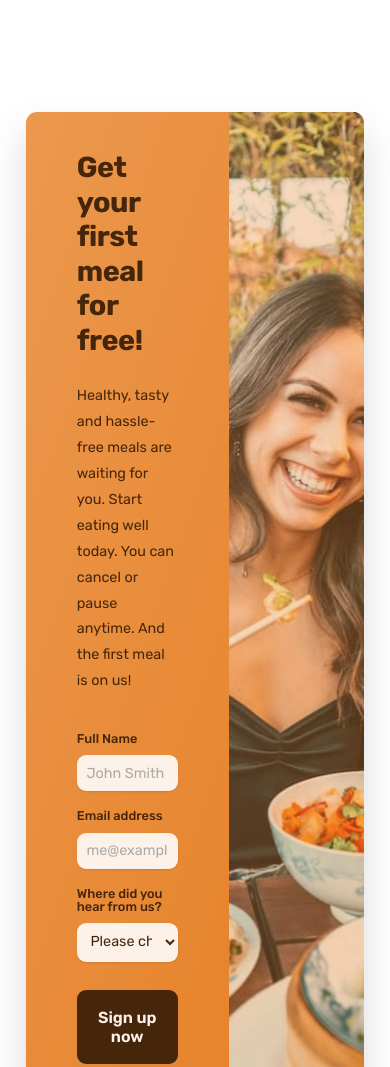
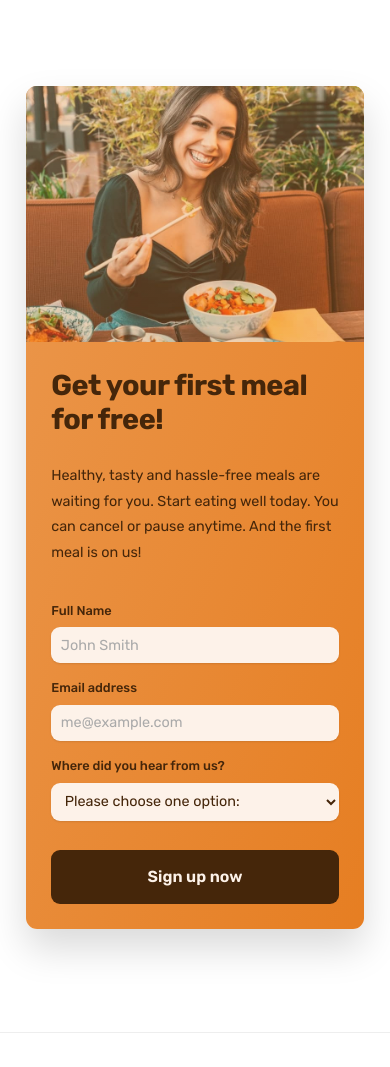
Before and after one commit to MSreeN/Omnifood-Responsive, a plain HTML site: page index.html in a window 390 px wide. Shown: the part 8081-9148 px from the top of the page. Drawn offline with nearby package versions, Linux system fonts and the light colour scheme.

Commit message:
fixed cta section and finished static model of Omnifood

```diff
--- a/css/Queires.css
+++ b/css/Queires.css
@@ -264,6 +264,19 @@
     grid-template-columns: repeat(4, 1fr);
     gap: 1.2rem;
   }
+
+  .cta {
+    grid-template-columns: 1fr;
+  }
+
+  .cta-img-box {
+    height: 32rem;
+    grid-row: 1;
+  }
+
+  .cta-text-box {
+    padding: 3.2rem;
+  }
 }
 /* - Font sizes (px)
 10 / 12 / 14 / 16 / 18 / 20 / 24 / 30 / 36 / 44 / 52 / 62 / 74 / 86 / 98 */
--- a/css/style.css
+++ b/css/style.css
@@ -172,7 +172,7 @@
 /**************************/
 
 .section-how {
-  padding: 9.6rem 0;
+  padding: 8rem 0;
 }
 
 .step-number {
```
